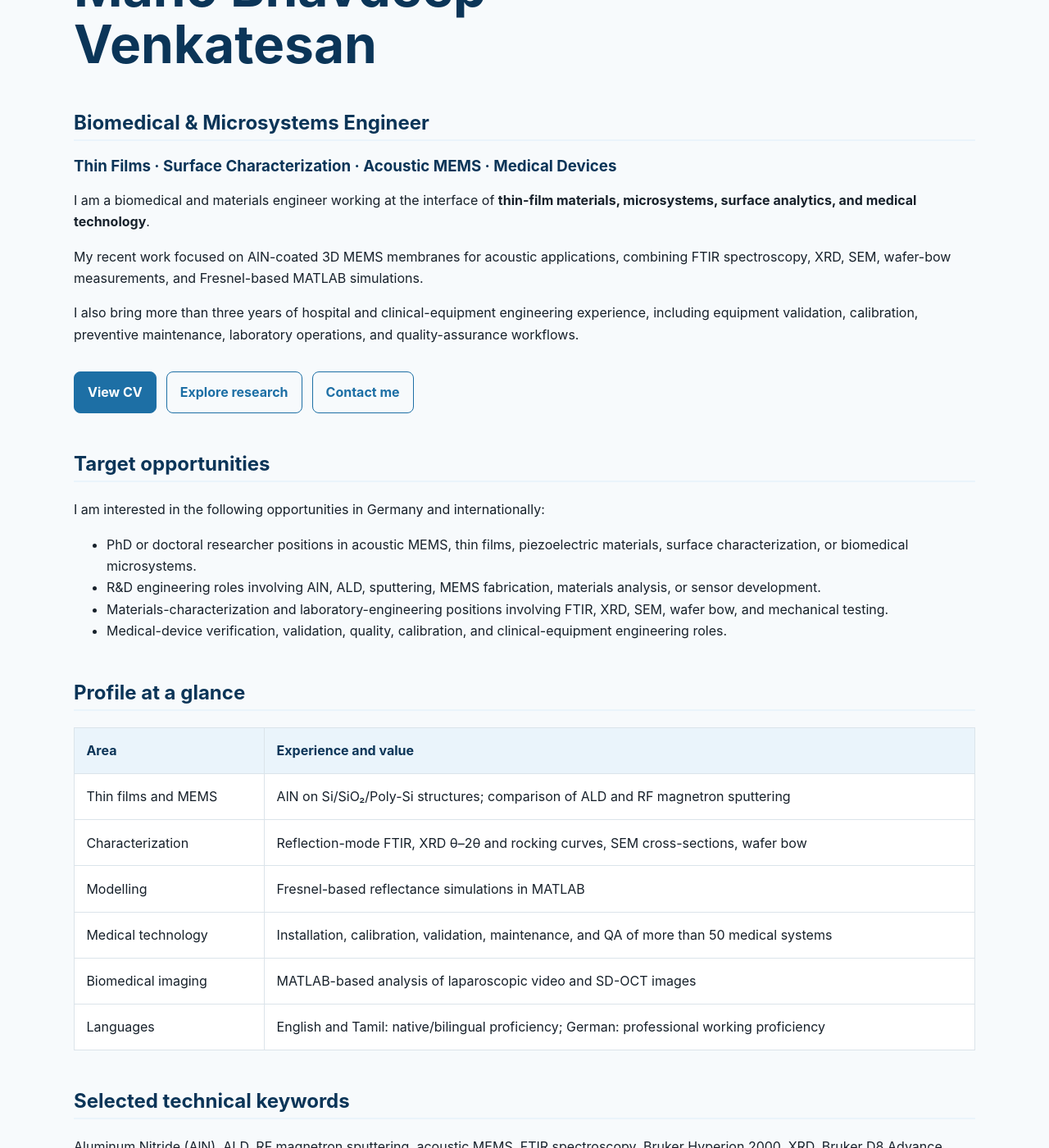
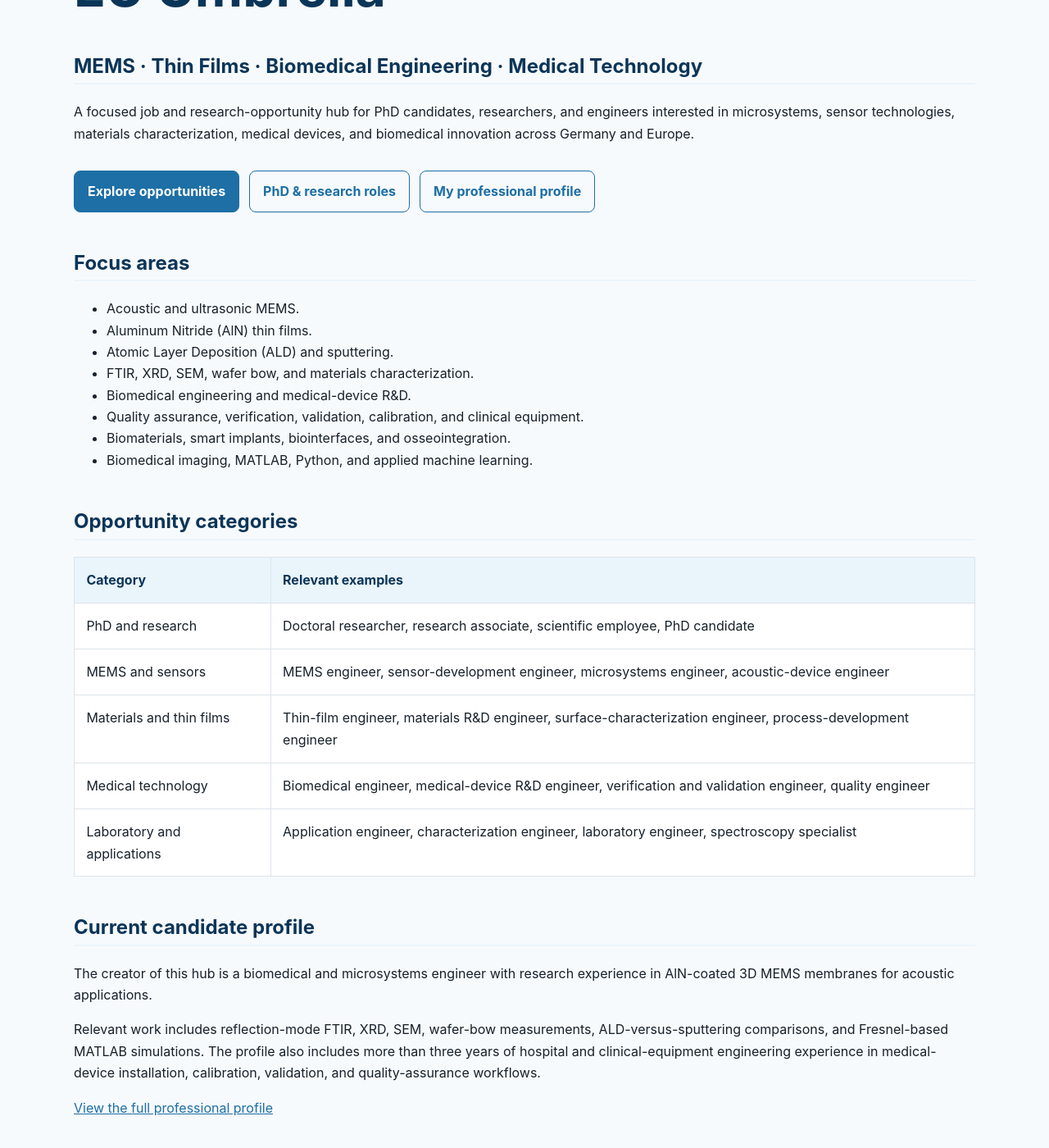
Before and after one commit to bhavdeepxf/EU-umbrella, a Jekyll site: the page built from index.md, in a window 1280 px wide and 1400 px high, scrolled down 243 px. Shown: the whole window at 82% size. Built offline with Jekyll 4.4.1, drawn with Linux system fonts in a browser that asks for light colours; some of the changed text lies outside the part shown.

Commit message:
index.md

```diff
--- a/index.md
+++ b/index.md
@@ -1,50 +1,57 @@
 ---
 layout: home
-title: "Biomedical & Microsystems Engineer"
+title: "MEMS, Biomedical Engineering & MedTech Opportunities"
 ---
 
-# Mano Bhavdeep Venkatesan
+# EU Umbrella
 
-## Biomedical & Microsystems Engineer
+## MEMS · Thin Films · Biomedical Engineering · Medical Technology
 
-### Thin Films · Surface Characterization · Acoustic MEMS · Medical Devices
-
-I am a biomedical and materials engineer working at the interface of **thin-film materials, microsystems, surface analytics, and medical technology**.
-
-My recent work focused on AlN-coated 3D MEMS membranes for acoustic applications, combining FTIR spectroscopy, XRD, SEM, wafer-bow measurements, and Fresnel-based MATLAB simulations.
-
-I also bring more than three years of hospital and clinical-equipment engineering experience, including equipment validation, calibration, preventive maintenance, laboratory operations, and quality-assurance workflows.
+A focused job and research-opportunity hub for PhD candidates, researchers, and engineers interested in microsystems, sensor technologies, materials characterization, medical devices, and biomedical innovation across Germany and Europe.
 
 <div class="hero-actions">
-  <a class="button button-primary" href="{{ '/cv/' | relative_url }}">View CV</a>
-  <a class="button" href="{{ '/research/' | relative_url }}">Explore research</a>
-  <a class="button" href="{{ '/contact/' | relative_url }}">Contact me</a>
+  <a class="button button-primary" href="{{ '/opportunities/' | relative_url }}">Explore opportunities</a>
+  <a class="button" href="{{ '/phd-research/' | relative_url }}">PhD & research roles</a>
+  <a class="button" href="{{ '/profile/' | relative_url }}">My professional profile</a>
 </div>
 
-## Target opportunities
+## Focus areas
 
-I am interested in the following opportunities in Germany and internationally:
+- Acoustic and ultrasonic MEMS.
+- Aluminum Nitride (AlN) thin films.
+- Atomic Layer Deposition (ALD) and sputtering.
+- FTIR, XRD, SEM, wafer bow, and materials characterization.
+- Biomedical engineering and medical-device R&D.
+- Quality assurance, verification, validation, calibration, and clinical equipment.
+- Biomaterials, smart implants, biointerfaces, and osseointegration.
+- Biomedical imaging, MATLAB, Python, and applied machine learning.
 
-- PhD or doctoral researcher positions in acoustic MEMS, thin films, piezoelectric materials, surface characterization, or biomedical microsystems.
-- R&D engineering roles involving AlN, ALD, sputtering, MEMS fabrication, materials analysis, or sensor development.
-- Materials-characterization and laboratory-engineering positions involving FTIR, XRD, SEM, wafer bow, and mechanical testing.
-- Medical-device verification, validation, quality, calibration, and clinical-equipment engineering roles.
+## Opportunity categories
 
-## Profile at a glance
+| Category | Relevant examples |
+|---|---|
+| PhD and research | Doctoral researcher, research associate, scientific employee, PhD candidate |
+| MEMS and sensors | MEMS engineer, sensor-development engineer, microsystems engineer, acoustic-device engineer |
+| Materials and thin films | Thin-film engineer, materials R&D engineer, surface-characterization engineer, process-development engineer |
+| Medical technology | Biomedical engineer, medical-device R&D engineer, verification and validation engineer, quality engineer |
+| Laboratory and applications | Application engineer, characterization engineer, laboratory engineer, spectroscopy specialist |
 
-| Area | Experience and value |
-|---|---|
-| Thin films and MEMS | AlN on Si/SiO₂/Poly-Si structures; comparison of ALD and RF magnetron sputtering |
-| Characterization | Reflection-mode FTIR, XRD θ–2θ and rocking curves, SEM cross-sections, wafer bow |
-| Modelling | Fresnel-based reflectance simulations in MATLAB |
-| Medical technology | Installation, calibration, validation, maintenance, and QA of more than 50 medical systems |
-| Biomedical imaging | MATLAB-based analysis of laparoscopic video and SD-OCT images |
-| Languages | English and Tamil: native/bilingual proficiency; German: professional working proficiency |
+## Current candidate profile
 
-## Selected technical keywords
+The creator of this hub is a biomedical and microsystems engineer with research experience in AlN-coated 3D MEMS membranes for acoustic applications.
 
-Aluminum Nitride (AlN), ALD, RF magnetron sputtering, acoustic MEMS, FTIR spectroscopy, Bruker Hyperion 2000, XRD, Bruker D8 Advance, SEM, Zeiss Crossbeam 550, wafer bow, E&H MX203, MATLAB, Python, medical-device QA, calibration, validation, preventive maintenance, biomaterials, surface characterization.
+Relevant work includes reflection-mode FTIR, XRD, SEM, wafer-bow measurements, ALD-versus-sputtering comparisons, and Fresnel-based MATLAB simulations. The profile also includes more than three years of hospital and clinical-equipment engineering experience in medical-device installation, calibration, validation, and quality-assurance workflows.
 
-## Based in
+[View the full professional profile]({{ '/profile/' | relative_url }})
 
-Villingen-Schwenningen, Baden-Württemberg, Germany
+## How to use this site
+
+1. Browse opportunities by career direction.
+2. Review target organisations and research institutes.
+3. Use the technical-keyword guide to evaluate job advertisements.
+4. Visit the profile and research pages to understand the candidate fit.
+5. Use the contact page for professional inquiries.
+
+## Geographic focus
+
+Germany is the primary focus, especially Baden-Württemberg and nearby innovation regions. Relevant opportunities across the European Union are also included.
```
